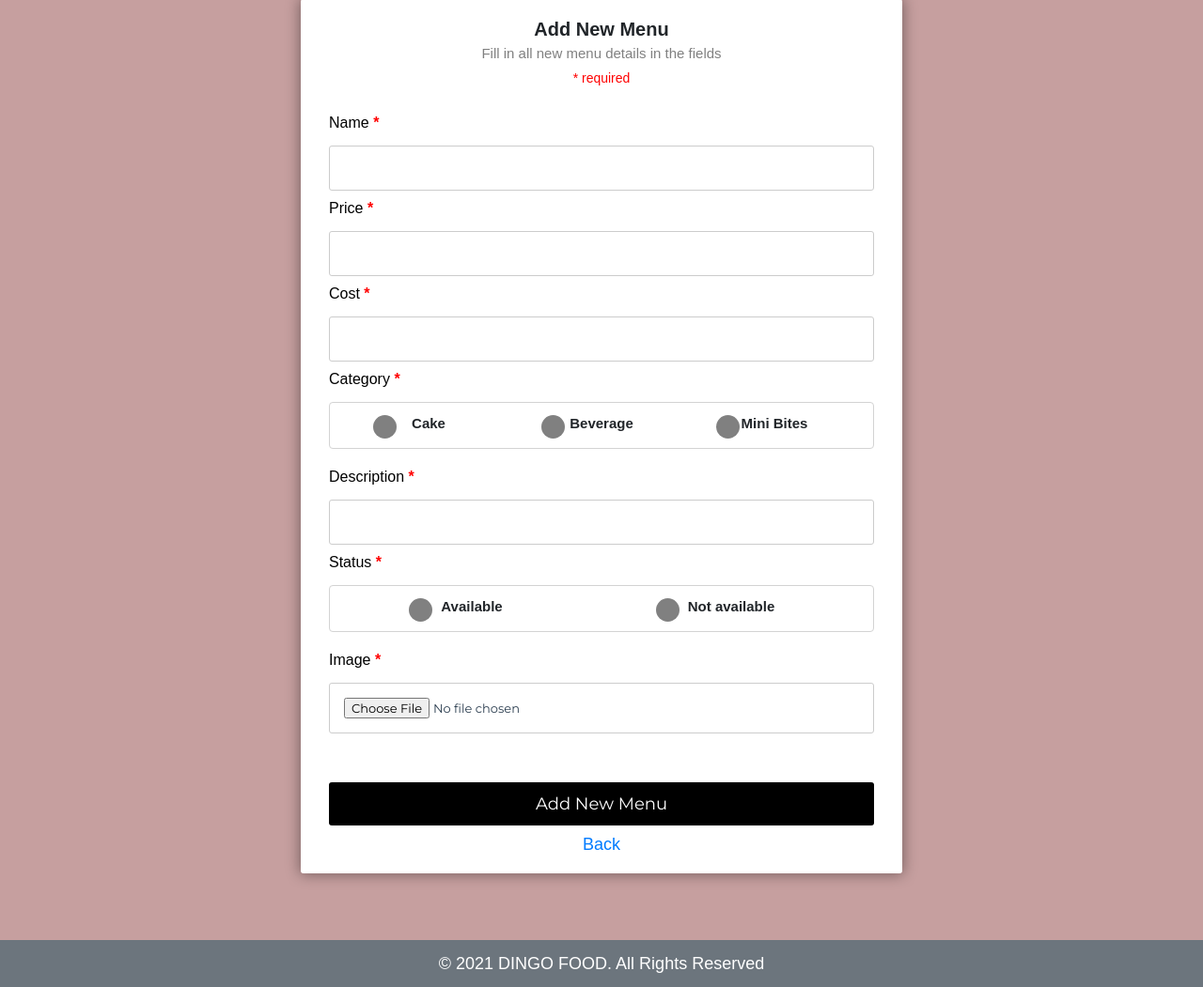
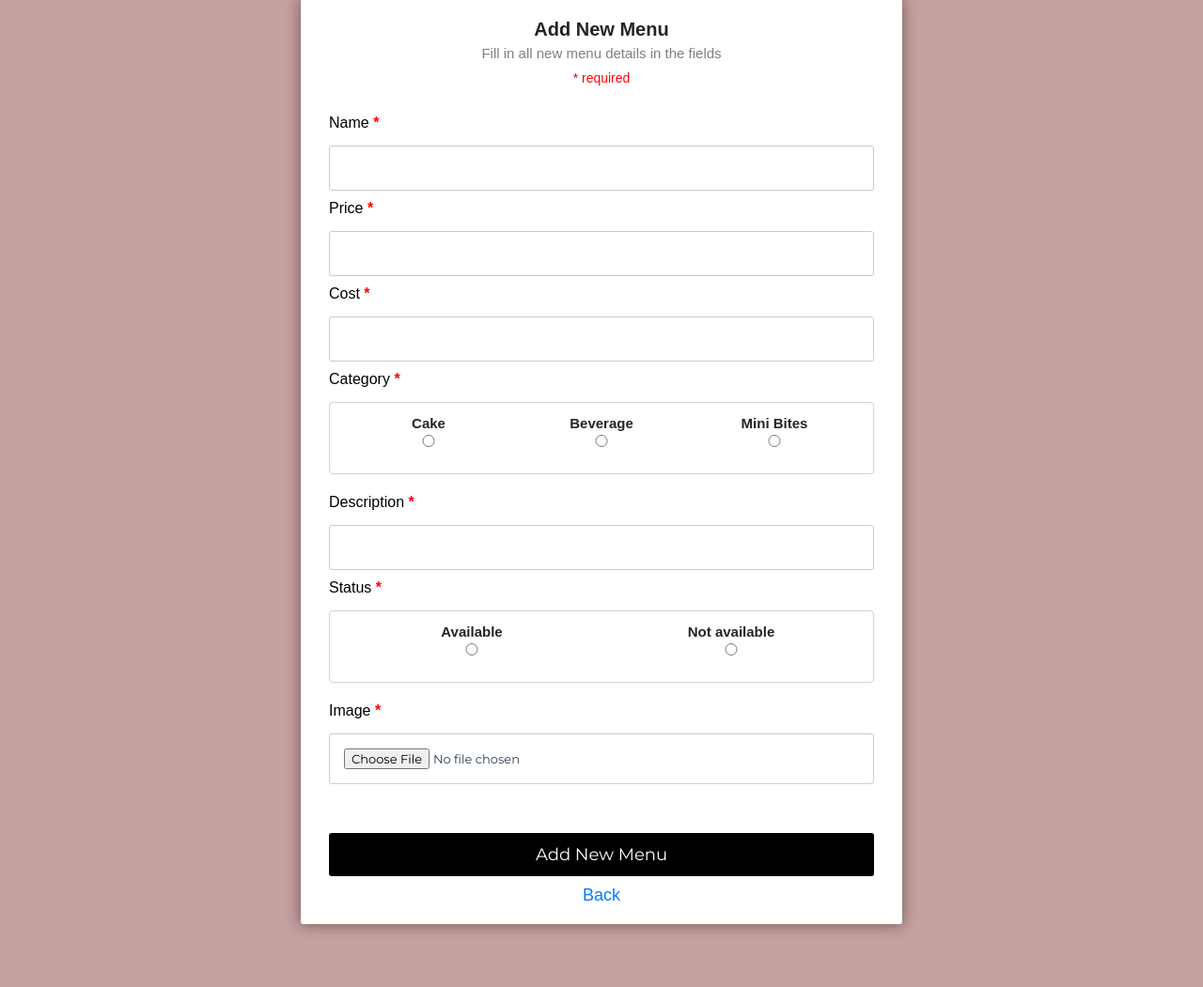
Before and after one commit to kavinraj19/dingofood, a PHP site: page /ApplicationLayer/ManageMenuInterface/addMenu.php in a window 1280 px wide; the page is wider, and only the part inside the window is pictured. Shown: the part 537-1588 px from the top of that part at 94% size. Run offline with PHP 8.4, Linux system fonts and the light colour scheme; the visitor is signed in with stand-in values (Sample User, id 1); data that the repository does not hold is empty; some libraries are stand-ins or nearby versions.

Commit message:
modify radio button addMenu.php
modify CSS code in radio button

```diff
--- a/ApplicationLayer/ManageMenuInterface/addMenu.php
+++ b/ApplicationLayer/ManageMenuInterface/addMenu.php
@@ -190,7 +190,7 @@ body {
 /* The container */
 .container {
     display: block;
-    position: relative;
+
     padding-left: 35px;
     margin-bottom: 12px;
     cursor: pointer;
@@ -202,53 +202,7 @@ body {
 }
 
 /* Hide the browser's default radio button */
-.container input {
-    position: absolute;
-    opacity: 0;
-    cursor: pointer;
-}
 
-/* Create a custom radio button */
-.checkmark {
-    position: absolute;
-    left: 26%;
-    height: 25px;
-    width: 25px;
-    background-color: grey;
-    border-radius: 50%;
-}
-
-/* On mouse-over, add a grey background color */
-.container:hover input ~ .checkmark {
-    background-color: #ccc;
-}
-
-/* When the radio button is checked, add a blue background */
-.container input:checked ~ .checkmark {
-    background-color: #2196F3;
-}
-
-/* Create the indicator (the dot/circle - hidden when not checked) */
-.checkmark:after {
-    content: "";
-    position: absolute;
-    display: none;
-}
-
-/* Show the indicator (dot/circle) when checked */
-.container input:checked ~ .checkmark:after {
-    display: block;
-}
-
-/* Style the indicator (dot/circle) */
-.container .checkmark:after {
-    top: 9px;
-    left: 9px;
-    width: 8px;
-    height: 8px;
-    border-radius: 50%;
-    background: white;
-}
 
 body, html {
   height: 100%;
@@ -366,15 +320,15 @@ ul {
     <div style="display:flex; border: 1px solid lightgrey; padding: 13px; border-radius: 4px; font-size: 15px;">
     <label class="container">Cake
         <input type="radio" id="menu_category" name="menu_category" value="Cake" required>
-        <span style="left: 12%" class="checkmark"></span>
+        <span  class="checkmark"></span>
     </label>
     <label class="container">Beverage
         <input type="radio" id="menu_category" name="menu_category" value="Beverage">
-        <span style="left:40%" class="checkmark"></span>
+        <span  class="checkmark"></span>
     </label>
     <label class="container">Mini Bites
         <input type="radio" id="menu_category" name="menu_category" value="Mini Bites">
-        <span style="left:69%" class="checkmark"></span>
+        <span  class="checkmark"></span>
     </label>
     </div><br/>
 
```
